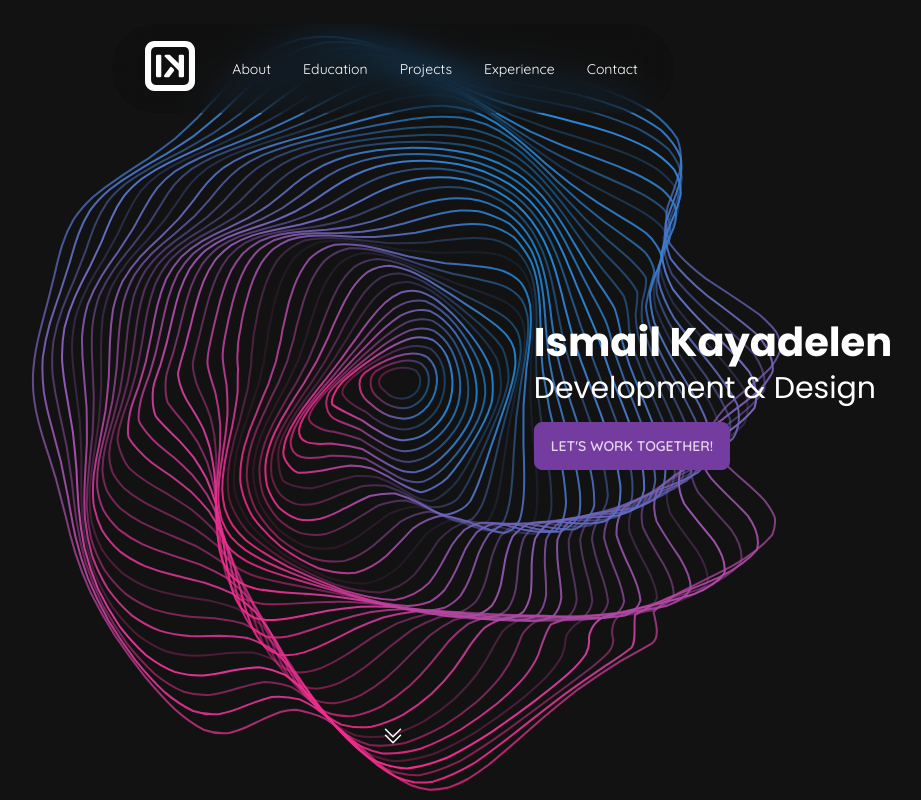
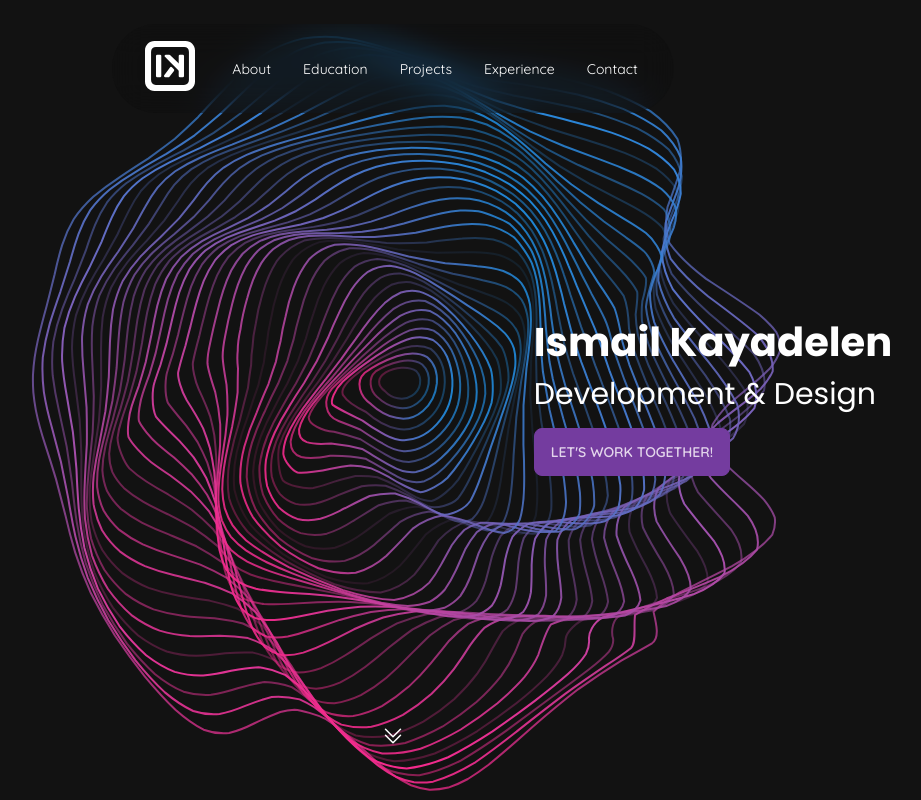
Before and after one commit to IsmailYaman/portfolio-v2, a Next.js app: page / in a window 1280 px wide. Shown: the top 800 px of the page, without its empty margins (247-1168 px from the left). Built offline with nearby package versions, Linux system fonts and the light colour scheme.

Commit message:
Added line height to text

```diff
--- a/app/components/banner/banner.tsx
+++ b/app/components/banner/banner.tsx
@@ -12,7 +12,7 @@ const Banner = () => {
 			/>
 			<div className="md:w-1/2 sm:w-full right-0 flex h-screen absolute justify-center flex-col">
 				<div className="mx-auto px-8">
-					<h1 className=" font-bold mb-4">Ismail Kayadelen</h1>
+					<h1 className=" font-bold mb-4 leading-9">Ismail Kayadelen</h1>
 					<h2 className="font-light text-3xl mb-4">Development & Design</h2>
 					<a href="mailto:iso_yaman@outlook.com" className="btn btn-primary hover:ring-4 ease-in-out hover:ring-primary hover:shadow-lg hover:shadow-primary">
 						<span className="relative">Let&#39;s work together!</span>
```
